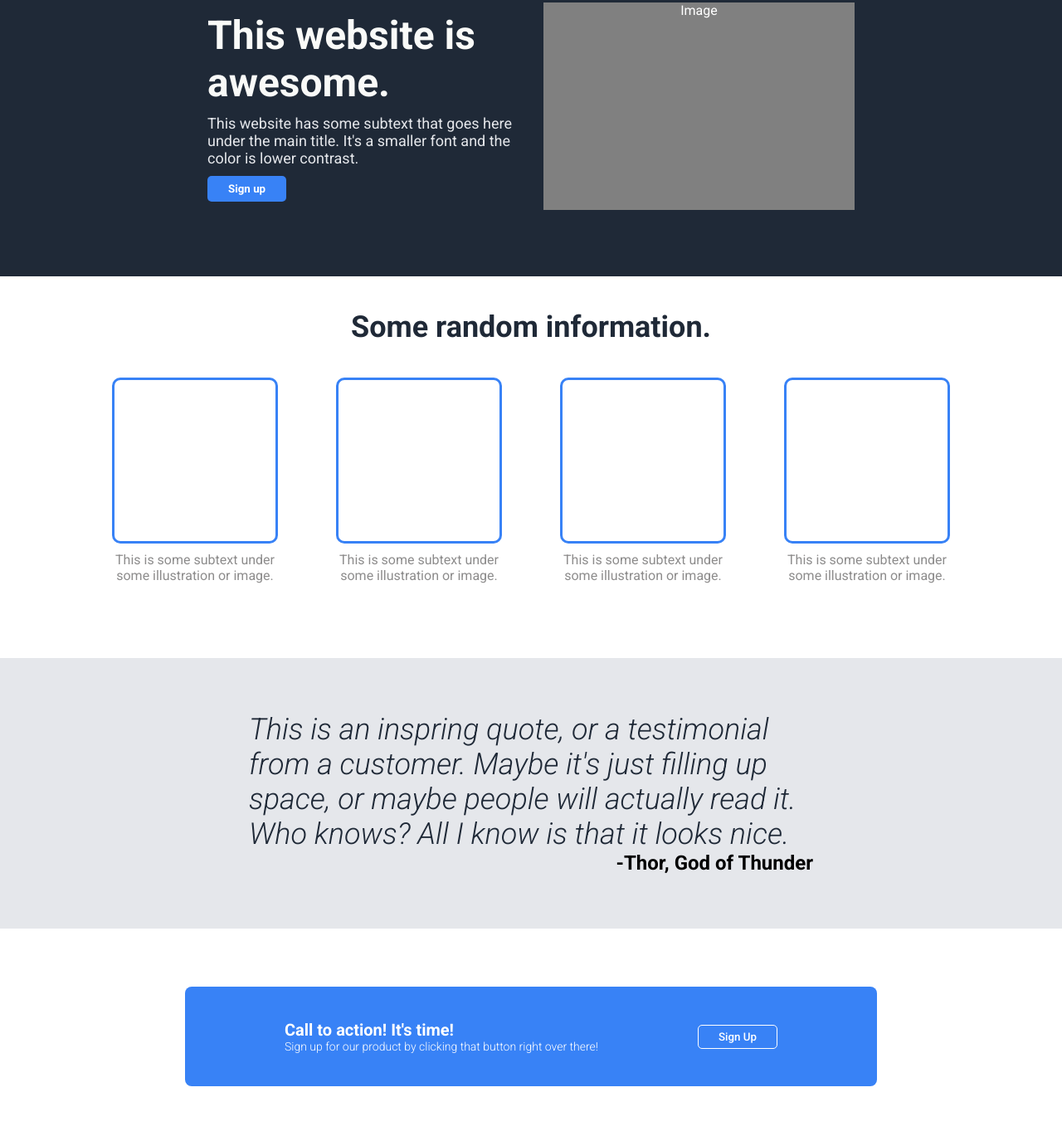
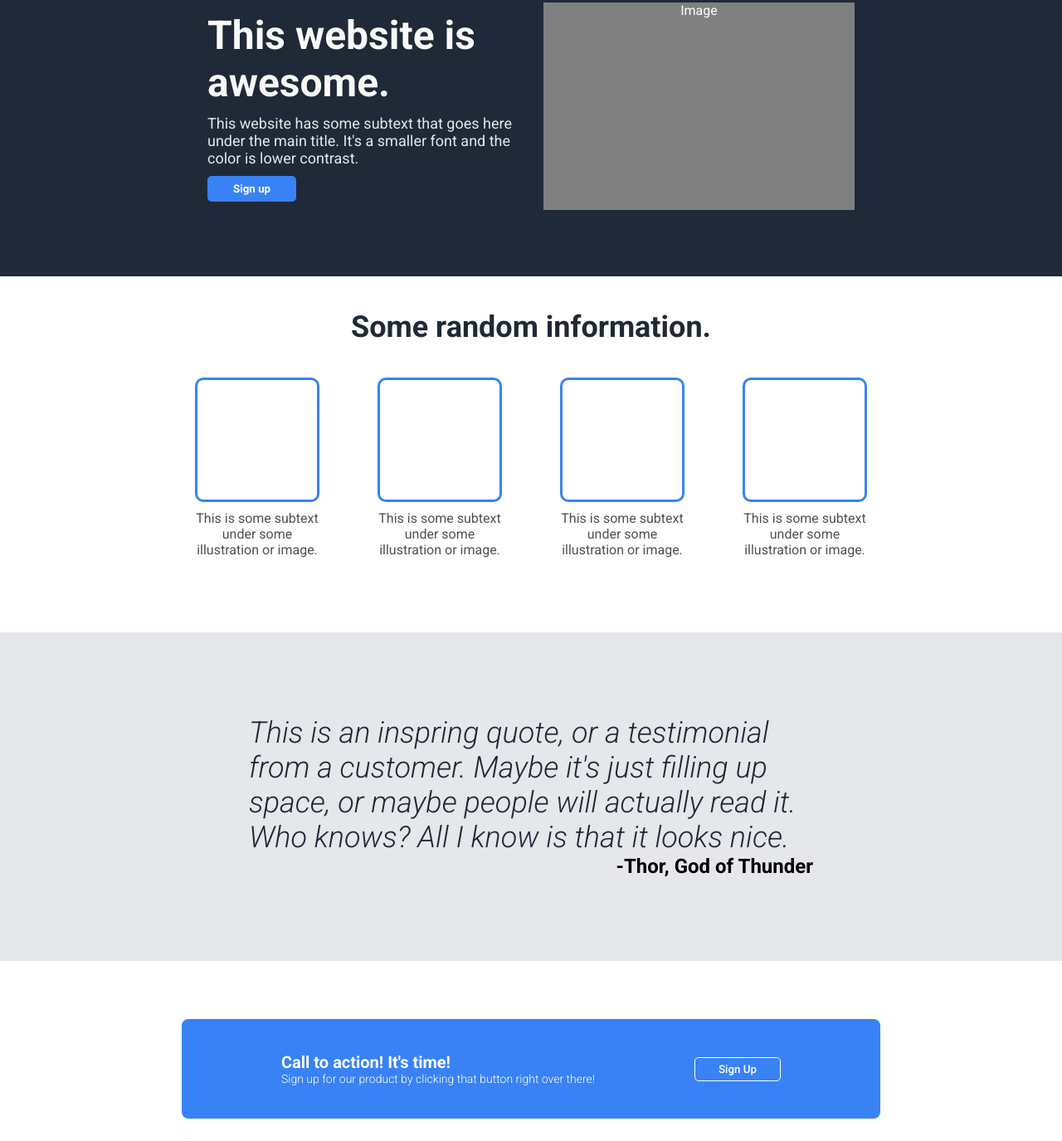
Before and after one commit to SimpleNX/landing-page, a plain HTML site: page index.html in a window 1280 px wide. Shown: the part 105-1480 px from the top of the page at 83% size. Drawn offline with Linux system fonts and the light colour scheme.

Commit message:
Minor Style changes

```diff
--- a/styles/cta.css
+++ b/styles/cta.css
@@ -32,6 +32,6 @@
     border: 1px solid white;
     color : white;
     border-radius: 5px;
-    padding : 6px 24px;
+    padding : 6px 28px;
     font-weight: 500;
 }
--- a/styles/hero.css
+++ b/styles/hero.css
@@ -66,7 +66,7 @@ a{
 .sign-up-btn{
     color : white;
     background-color: #3882f6;
-    padding : 8px 25px;
+    padding : 8px 31px;
     font-weight: 700;
     border-radius: 5px;
     border : none;
--- a/styles/info.css
+++ b/styles/info.css
@@ -22,8 +22,8 @@
 
 .box{
     box-sizing: border-box;
-    width : 200px;
-    height: 200px;
+    width : 150px;
+    height: 150px;
     background-color: white;
     border : 3px solid #3882f6;
     border-radius: 10px;
@@ -35,12 +35,12 @@
     justify-content: center;
     align-items: center;
     box-sizing: border-box;
-    width : 200px;
+    width : 150px;
     gap : 10px;
 }
 
 .box-text{
     text-align: center;
     font-weight: 400;
-    color : #8d8c8c;
+    color : #525050;
 }
--- a/styles/quote.css
+++ b/styles/quote.css
@@ -1,6 +1,6 @@
 .quote-section{
     background-color: #e5e7eb;
-    padding : 65px 300px;
+    padding : 100px 300px;
     display: flex;
     justify-content: center;
     align-items: center;
```
